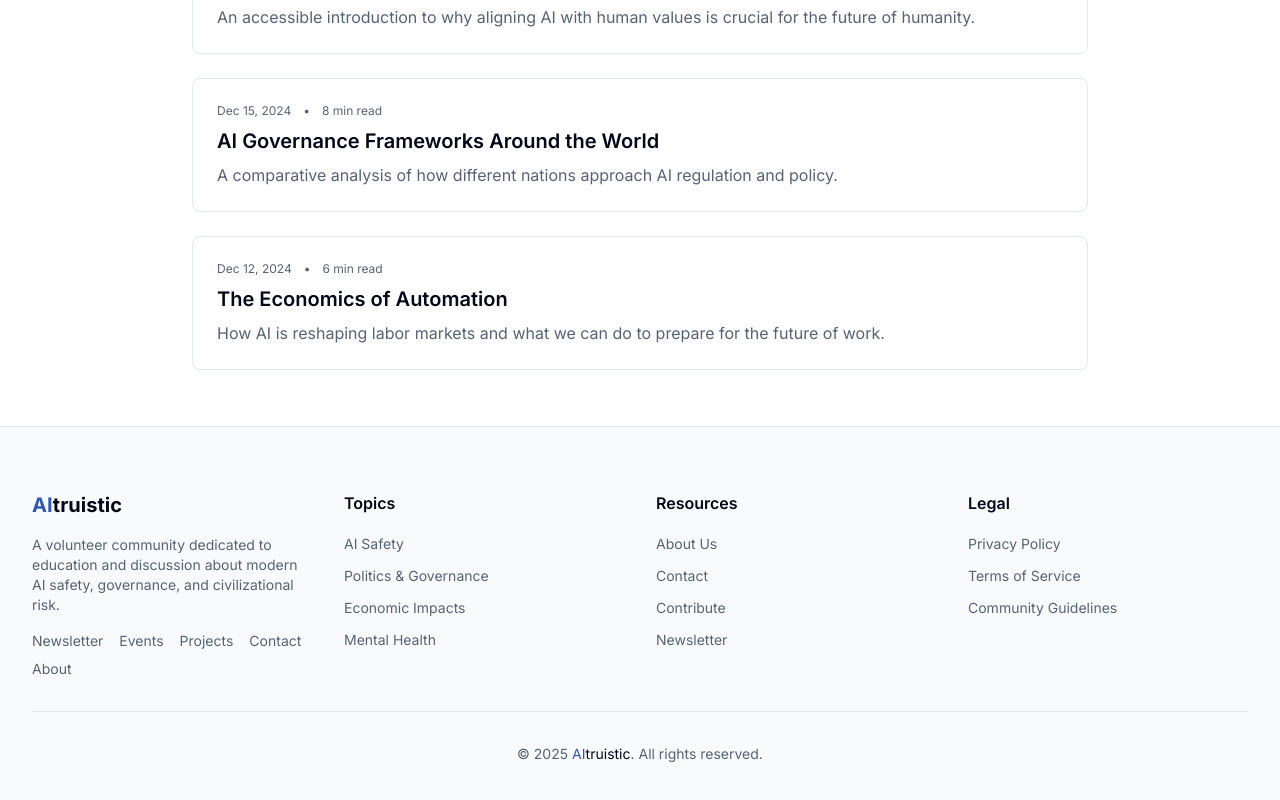
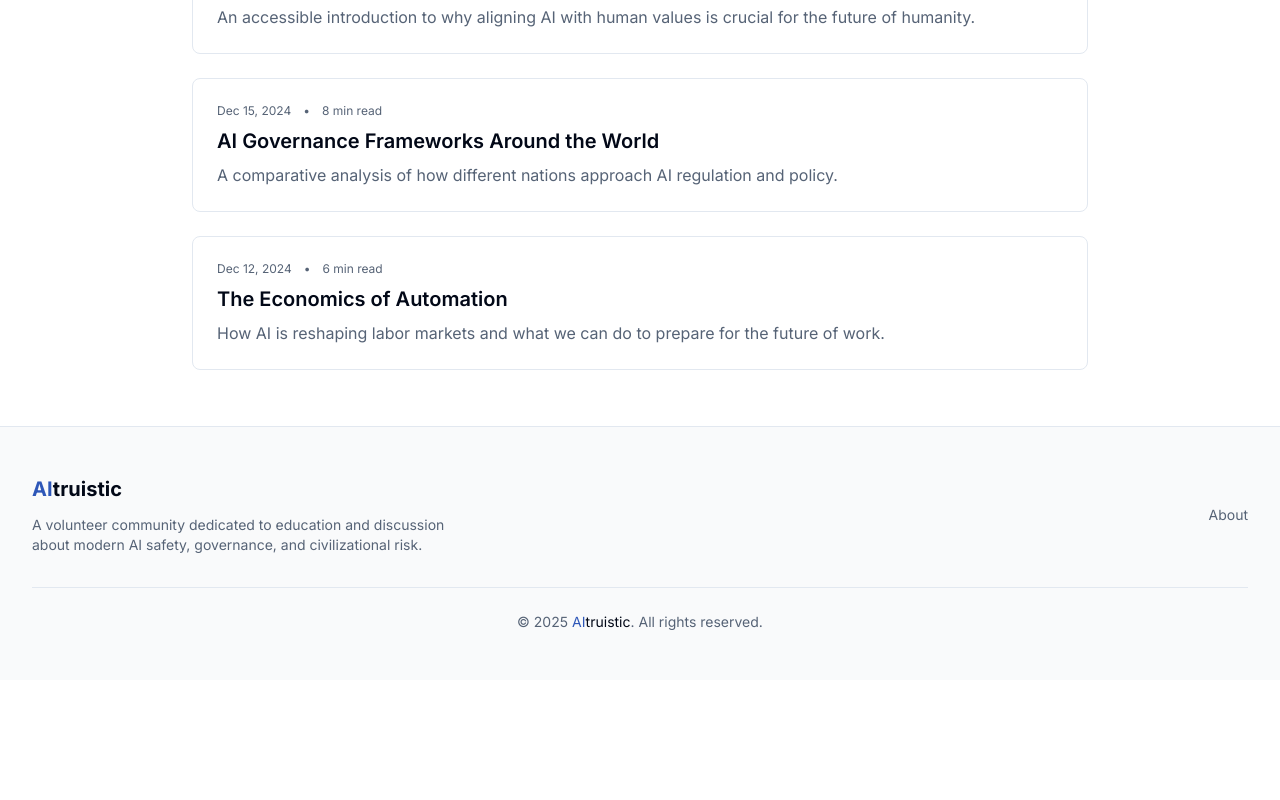
Before and after one commit to TensorWorksCo/aitruistic, a Next.js app: page / in a window 1280 px wide. Shown: the part 522-1322 px from the top of the page. After the commit the page ends 1202 px from the top, so only its background shows below. Built offline with nearby package versions, Linux system fonts and the light colour scheme.

Commit message:
simple footer

```diff
--- a/src/components/layout/footer.tsx
+++ b/src/components/layout/footer.tsx
@@ -1,112 +1,31 @@
 import Link from "next/link";
-
-const topics = [
-  { name: "AI Safety", slug: "ai-safety" },
-  { name: "Politics & Governance", slug: "politics" },
-  { name: "Economic Impacts", slug: "economics" },
-  { name: "Mental Health", slug: "mental-health" },
-];
 
 export function Footer() {
   return (
     <footer className="border-t bg-muted/50">
-      <div className="container py-12 md:py-16">
-        <div className="grid grid-cols-1 md:grid-cols-4 gap-8">
-          <div className="space-y-4">
+      <div className="container py-8 md:py-12">
+        <div className="flex flex-col md:flex-row justify-between items-start md:items-center gap-6">
+          <div className="space-y-3">
             <Link href="/" className="flex items-center gap-2">
               <span className="text-xl font-bold">
                 <span className="text-primary">AI</span>
                 <span className="text-foreground">truistic</span>
               </span>
             </Link>
-            <p className="text-sm text-muted-foreground">
+            <p className="text-sm text-muted-foreground max-w-md">
               A volunteer community dedicated to education and discussion about modern AI
               safety, governance, and civilizational risk.
             </p>
-            <div className="flex flex-wrap gap-x-4 gap-y-2 text-sm">
-              <Link href="/newsletter" className="text-muted-foreground hover:text-foreground transition-colors">
-                Newsletter
-              </Link>
-              <Link href="/events" className="text-muted-foreground hover:text-foreground transition-colors">
-                Events
-              </Link>
-              <Link href="/projects" className="text-muted-foreground hover:text-foreground transition-colors">
-                Projects
-              </Link>
-              <Link href="/contact" className="text-muted-foreground hover:text-foreground transition-colors">
-                Contact
-              </Link>
-              <Link href="/about" className="text-muted-foreground hover:text-foreground transition-colors">
-                About
-              </Link>
-            </div>
           </div>
 
-          <div>
-            <h3 className="font-semibold mb-4">Topics</h3>
-            <ul className="space-y-2">
-              {topics.map((topic) => (
-                <li key={topic.slug}>
-                  <Link
-                    href={`/topics/${topic.slug}`}
-                    className="text-sm text-muted-foreground hover:text-foreground transition-colors"
-                  >
-                    {topic.name}
-                  </Link>
-                </li>
-              ))}
-            </ul>
-          </div>
-
-          <div>
-            <h3 className="font-semibold mb-4">Resources</h3>
-            <ul className="space-y-2">
-              <li>
-                <Link href="/about" className="text-sm text-muted-foreground hover:text-foreground transition-colors">
-                  About Us
-                </Link>
-              </li>
-              <li>
-                <Link href="/contact" className="text-sm text-muted-foreground hover:text-foreground transition-colors">
-                  Contact
-                </Link>
-              </li>
-              <li>
-                <Link href="/contribute" className="text-sm text-muted-foreground hover:text-foreground transition-colors">
-                  Contribute
-                </Link>
-              </li>
-              <li>
-                <Link href="/newsletter" className="text-sm text-muted-foreground hover:text-foreground transition-colors">
-                  Newsletter
-                </Link>
-              </li>
-            </ul>
-          </div>
-
-          <div>
-            <h3 className="font-semibold mb-4">Legal</h3>
-            <ul className="space-y-2">
-              <li>
-                <Link href="/privacy" className="text-sm text-muted-foreground hover:text-foreground transition-colors">
-                  Privacy Policy
-                </Link>
-              </li>
-              <li>
-                <Link href="/terms" className="text-sm text-muted-foreground hover:text-foreground transition-colors">
-                  Terms of Service
-                </Link>
-              </li>
-              <li>
-                <Link href="/guidelines" className="text-sm text-muted-foreground hover:text-foreground transition-colors">
-                  Community Guidelines
-                </Link>
-              </li>
-            </ul>
+          <div className="flex flex-wrap gap-x-6 gap-y-2 text-sm">
+            <Link href="/about" className="text-muted-foreground hover:text-foreground transition-colors">
+              About
+            </Link>
           </div>
         </div>
 
-        <div className="border-t mt-8 pt-8 text-center text-sm text-muted-foreground">
+        <div className="border-t mt-8 pt-6 text-center text-sm text-muted-foreground">
           <p>
             &copy; {new Date().getFullYear()} <span className="text-primary">AI</span>
             <span className="text-foreground">truistic</span>. All rights reserved.
```
